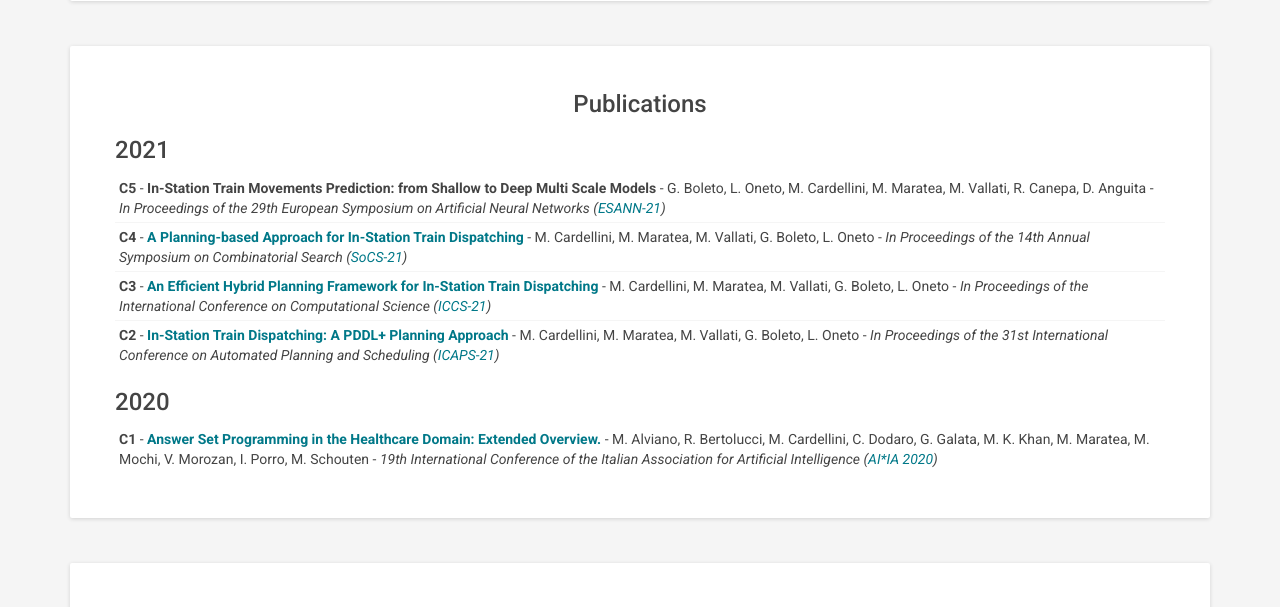
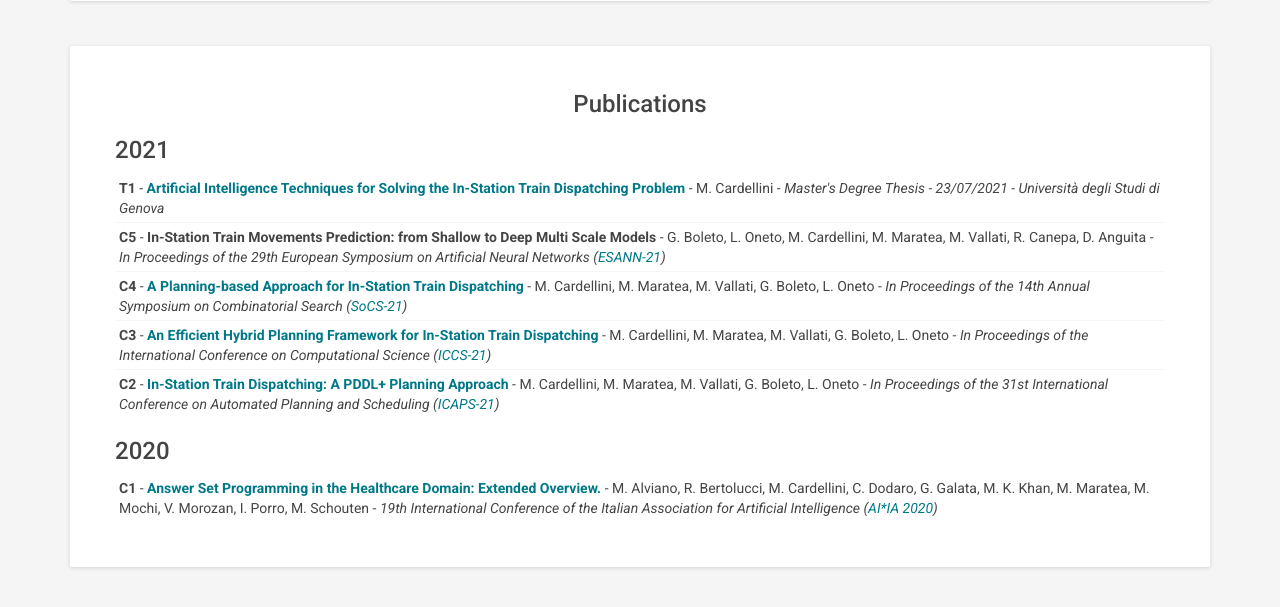
Before and after one commit to matteocarde/matteocardellini.it, a PHP site: page / in a window 1280 px wide. Shown: the part 1334-1941 px from the top of the page. Run offline with PHP 8.4, Linux system fonts and the light colour scheme; some libraries are stand-ins or nearby versions.

Commit message:
Added thesis and changed CV

```diff
--- a/index.html
+++ b/index.html
@@ -237,6 +237,10 @@ ga('send', 'pageview');
       <h2 class="section-title">Publications</h2>
       <h3>2021</h3>
       <div class="year">
+        <div class="publication">
+          <b>T1</b> - <b><a href="./publications/T1.pdf">Artificial Intelligence Techniques for Solving the In-Station Train Dispatching Problem</a></b> - M. Cardellini -
+          <i>Master's Degree Thesis - 23/07/2021 - Università degli Studi di Genova</i>
+        </div>
         <div class="publication">
           <b>C5</b> - <b>In-Station Train Movements Prediction: from Shallow to Deep Multi Scale Models</b> - G. Boleto, L. Oneto, M. Cardellini, M. Maratea, M. Vallati, R. Canepa, D. Anguita -
           <i>In Proceedings of the 29th European Symposium on Artificial Neural Networks (<a href="https://www.esann.org/">ESANN-21</a>)</i>
```
Also changed, not shown: assets/css/styles.css (line endings or trailing spaces), 2 other files.
